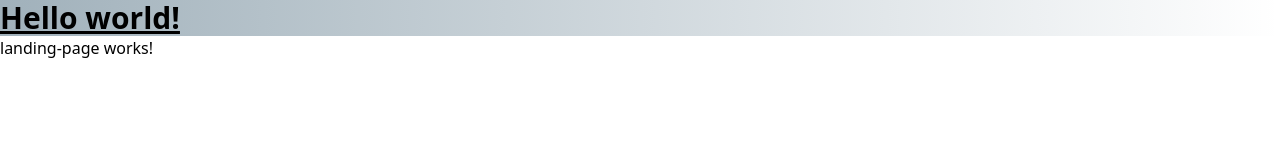
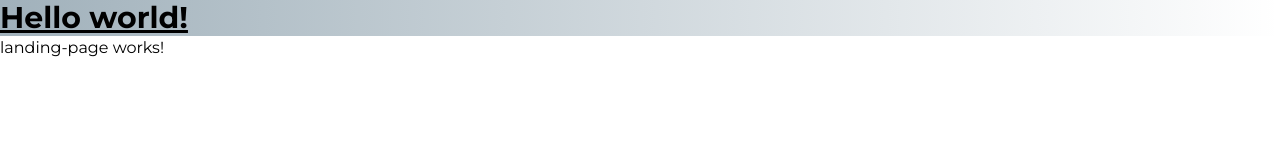
Before and after one commit to oleksanya/precise-interiors, an Angular app: page / in a window 1280 px wide. Shown: the top 160 px of the page. Built offline with nearby package versions, Linux system fonts and the light colour scheme.

Commit message:
set font for app

```diff
--- a/src/index.html
+++ b/src/index.html
@@ -6,7 +6,11 @@
     <base href="/" />
     <meta name="viewport" content="width=device-width, initial-scale=1" />
     <link rel="icon" type="image/x-icon" href="favicon.ico" />
-  </head>
+    <link rel="preconnect" href="https://fonts.googleapis.com">
+    <link rel="preconnect" href="https://fonts.gstatic.com" crossorigin>
+    <link href="https://fonts.googleapis.com/css2?family=Montserrat:ital,wght@0,100..900;1,100..900&display=swap" rel="stylesheet">
+    <link href="https://fonts.googleapis.com/icon?family=Material+Icons" rel="stylesheet">
+</head>
   <body>
     <app-root></app-root>
   </body>
--- a/src/styles.css
+++ b/src/styles.css
@@ -2,13 +2,5 @@
 @tailwind components;
 @tailwind utilities;
 
-
-@layer base {
-  :root {
-    --color-primary: 255 115 179;
-
-    --color-primary: 333deg 100% 73%;
-
-    --color-primary: 255, 115, 179;
-  }
-}
+html, body { height: 100%; }
+body { margin: 0; font-family: Montserrat, "Helvetica Neue", sans-serif; }
```
